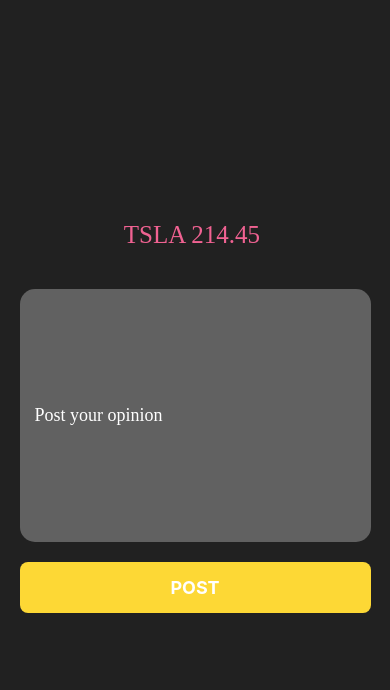
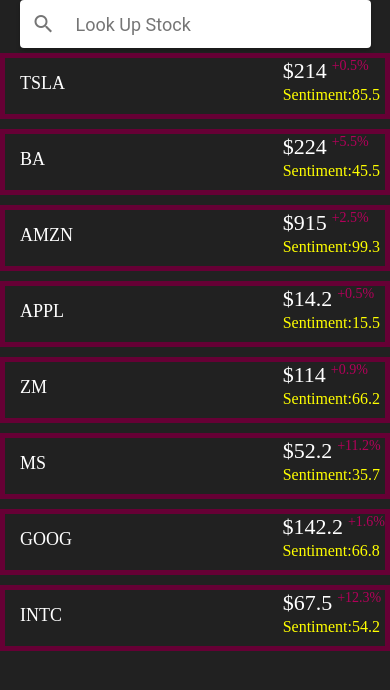
Before and after one commit to AndyLizd/FinText, a React Native app in the folder frontend/: screen / in a window 390 px wide. Shown: the top 690 px of the page. Built offline with nearby package versions, Linux system fonts and the light colour scheme.

Commit message:
updated Search Screen

```diff
--- a/frontend/App.js
+++ b/frontend/App.js
@@ -6,7 +6,7 @@
 import LoginScreen from "./app/screens/LoginScreen"; // @ Vibha
 
 export default function App() {
-  return <WritePostScreen stock_id="abc123" />;
-  // return <LoginScreen />;
+  // return <WritePostScreen stock_id="abc123" />;
+  return <SearchScreen />;
   // return <SearchScreen />;
 }
--- /dev/null
+++ b/frontend/app/components/Card.js
@@ -0,0 +1,54 @@
+import React from "react";
+import { Text, View, StyleSheet, Image } from "react-native";
+import AppText from "../components/AppText";
+
+
+const Card = ({ stock, price, percentage, sentiment }) => {
+  return (
+    <View style={styles.card}>
+      <View style={styles.detailsContainer}>
+        <AppText style={{marginBottom:5}}>{stock}</AppText>
+      </View>
+      <View >
+          <View style={styles.rightSide}>
+            <AppText style={{marginBottom:5, marginRight:5, fontSize:22}}>${price}</AppText>
+            <AppText style={{marginBottom:5, fontSize:14, color:"#b3005a"}}>+{percentage}%</AppText>
+          </View>
+          <View style={styles.rightSide}>
+            <AppText style={{marginBottom:5, marginRight:5, fontSize:16, color:'yellow'}}>Sentiment:{sentiment}</AppText>
+          </View>
+
+      </View>
+    </View>
+  );
+};
+
+const styles = StyleSheet.create({
+  card: {
+    backgroundColor: "#212121",
+    // borderRadius: 25,
+    marginBottom: 5,
+    marginTop:5,
+    borderColor:'#660035',
+    borderWidth:5,
+    // overflow:"hidden",
+    flexDirection:"row",
+    width:'100%',
+    justifyContent:"space-between"
+  },
+  detailsContainer: {
+    padding: 15,
+  },
+  rightSide:{
+      flex:1,
+      flexDirection:'row',
+    //   padding:3,
+
+  },
+  image: {
+    height: 200,
+    width: "100%",
+  },
+});
+
+export default Card;
--- a/frontend/app/screens/SearchScreen.js
+++ b/frontend/app/screens/SearchScreen.js
@@ -3,11 +3,30 @@
 import AppText from "../components/AppText";
 import Screen from "../components/Screen";
 import colors from "../config/colors";
+import { Searchbar } from 'react-native-paper';
+import Card from '../components/Card'
 
 function SearchScreen(props) {
+  const [searchQuery, setSearchQuery] = React.useState('');
+
+  const onChangeSearch = query => setSearchQuery(query);
+
   return (
+
     <Screen style={styles.container}>
-      <AppText>SearchScreen</AppText>
+      <Searchbar
+      placeholder="Look Up Stock"
+      onChangeText={onChangeSearch}
+      value={searchQuery}
+    />
+    <Card stock="TSLA" price="214" percentage="0.5" sentiment="85.5"/>
+    <Card stock="BA" price="224" percentage="5.5" sentiment="45.5"/>
+    <Card stock="AMZN" price="915" percentage="2.5" sentiment="99.3"/>
+    <Card stock="APPL" price="14.2" percentage="0.5" sentiment="15.5"/>
+    <Card stock="ZM" price="114" percentage="0.9" sentiment="66.2"/>
+    <Card stock="MS" price="52.2" percentage="11.2" sentiment="35.7"/>
+    <Card stock="GOOG" price="142.2" percentage="1.6" sentiment="66.8"/>
+    <Card stock="INTC" price="67.5" percentage="12.3" sentiment="54.2"/>
     </Screen>
   );
 }
@@ -15,7 +34,7 @@
 const styles = StyleSheet.create({
   container: {
     flex: 1,
-    justifyContent: "center",
+    // justifyContent: "center",
     alignItems: "center",
     width: "100%",
     backgroundColor: colors.black,
--- a/frontend/package.json
+++ b/frontend/package.json
@@ -14,6 +14,7 @@
     "react-dom": "~16.9.0",
     "react-native": "https://github.com/expo/react-native/archive/sdk-37.0.1.tar.gz",
     "react-native-gesture-handler": "~1.6.0",
+    "react-native-paper": "^4.7.2",
     "react-native-web": "^0.15.0"
   },
   "devDependencies": {
```
Also changed, not shown: 1 other file (tests, documents, lock files or other folders).
